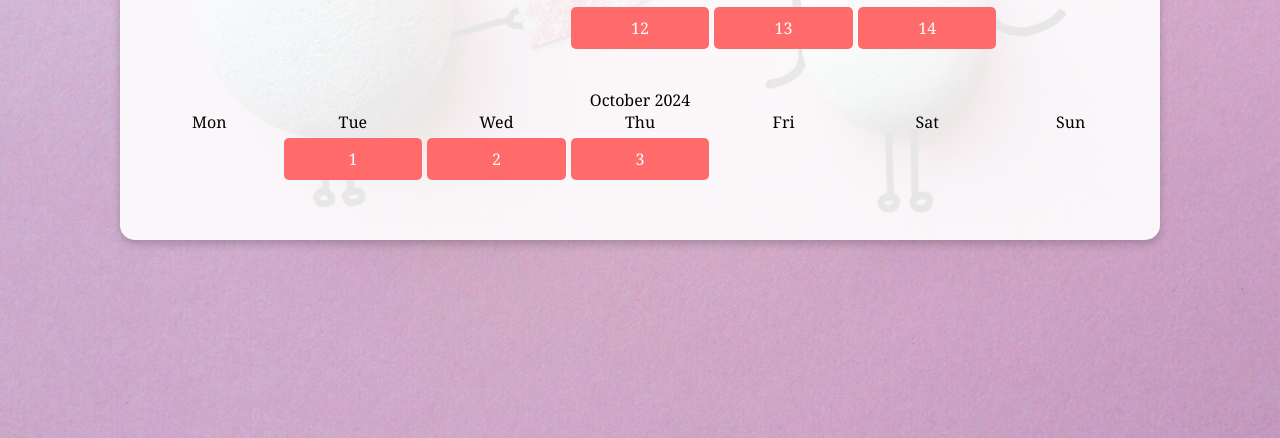
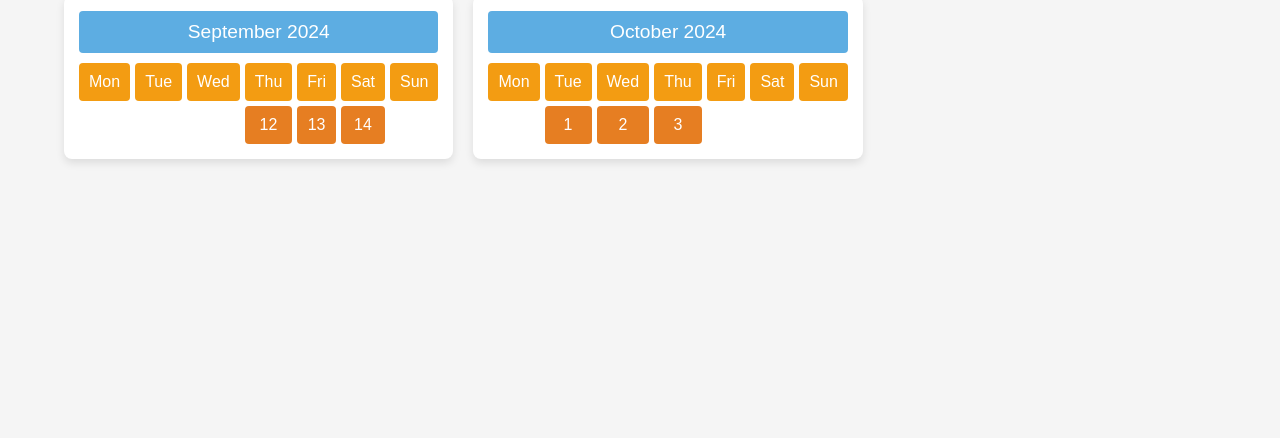
Before and after one commit to Blackjack007H/love, a plain HTML site: page index.html in a window 1280 px wide. Shown: the part 362-800 px from the top of the page. Drawn offline with Linux system fonts and the light colour scheme.

Commit message:
Update style.css

```diff
--- a/style.css
+++ b/style.css
@@ -1,72 +1,75 @@
 body {
     margin: 0;
     padding: 0;
-    font-family: 'Georgia', serif;
-    background-image: url('1.jpg');  /* 背景图片 */
-    background-size: cover;
-    background-position: center;
-    background-repeat: no-repeat;
+    font-family: 'Arial', sans-serif;
+    background-color: #f5f5f5;
     display: flex;
     justify-content: center;
     align-items: center;
-    height: 100vh;
+    min-height: 100vh;
 }
 
 .container {
-    background: rgba(255, 255, 255, 0.9);  /* 半透明白色背景 */
-    padding: 20px;
-    border-radius: 15px;
-    box-shadow: 0 4px 8px rgba(0, 0, 0, 0.2);
-    width: 80%;
-    max-width: 1000px;
+    width: 90%;
+    max-width: 1200px;
     text-align: center;
 }
 
 h1 {
-    font-size: 2.5em;
+    font-size: 2em;
     margin-bottom: 20px;
 }
 
-.month {
-    margin-bottom: 40px;
+.calendar-wrapper {
+    display: grid;
+    grid-template-columns: repeat(4, 1fr);  /* 每行显示4个月 */
+    gap: 20px;
 }
 
-h2 {
-    font-size: 2em;
-    color: #d00000;
+.month {
+    background-color: #ffffff;
+    border-radius: 8px;
+    padding: 15px;
+    box-shadow: 0 4px 8px rgba(0, 0, 0, 0.1);
+}
+
+.month-name {
+    background-color: #5dade2;
+    color: white;
+    padding: 10px 0;
+    font-size: 1.2em;
     margin-bottom: 10px;
+    border-radius: 4px;
 }
 
 .calendar-grid {
     display: grid;
-    grid-template-columns: repeat(7, 1fr);  /* 一周七天 */
+    grid-template-columns: repeat(7, 1fr);  /* 每周七天 */
     gap: 5px;
 }
 
-.day {
-    font-weight: bold;
-    color: #666;
+.day-name {
+    background-color: #f39c12;
+    color: white;
     padding: 10px;
-    background-color: #f0f0f0;
-    border-radius: 5px;
+    border-radius: 4px;
     text-align: center;
 }
 
 .date {
+    background-color: #e67e22;
+    color: white;
+    padding: 10px;
+    border-radius: 4px;
+    text-align: center;
+    text-decoration: none;
     display: block;
-    padding: 10px;
-    background-color: #ff6b6b;
-    color: white;
-    text-decoration: none;
-    text-align: center;
-    border-radius: 5px;
-    transition: background-color 0.3s ease;
 }
 
 .date:hover {
-    background-color: #ff4d4d;
+    background-color: #d35400;
 }
 
 .blank {
-    visibility: hidden;  /* 占位空白天数 */
+    visibility: hidden;  /* 空白填充 */
 }
```
